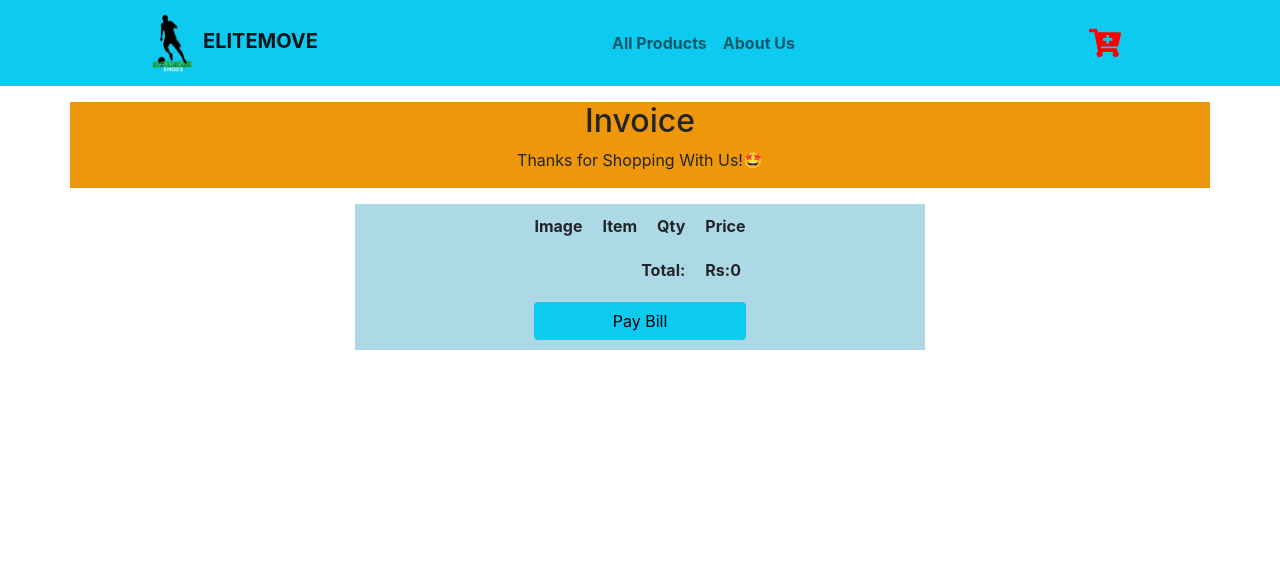
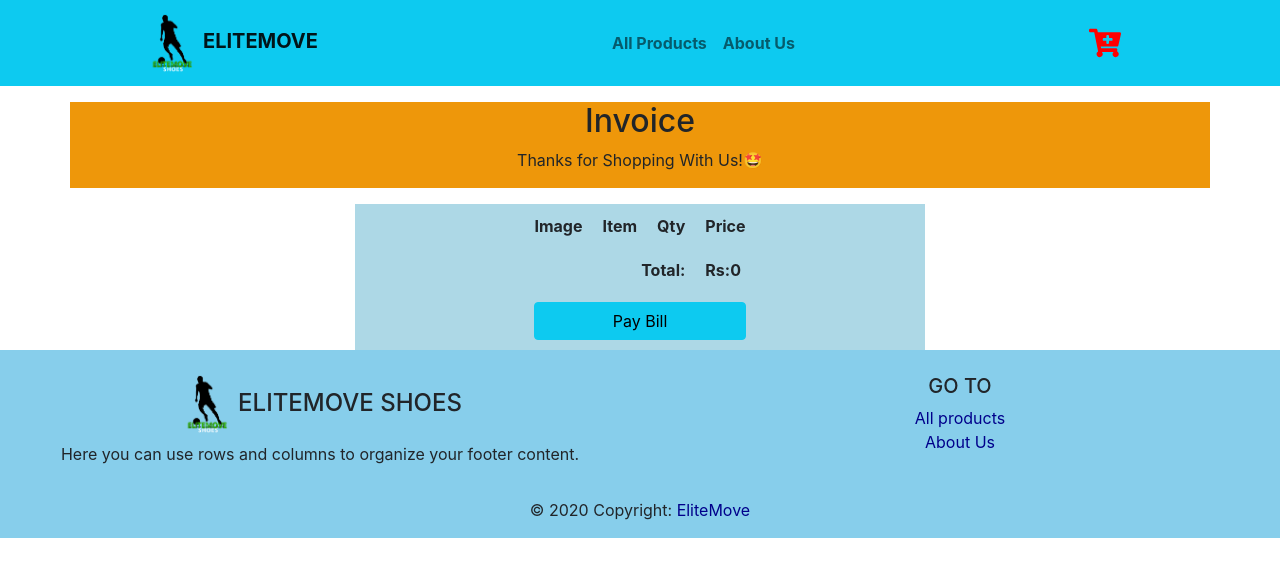
Before and after one commit to ehtashamtoor/Shoe-Store, a React (Create React App) app: page /products/yourCart/bill in a window 1280 px wide. Shown: the top 576 px of the page. Built offline with nearby package versions, Linux system fonts and the light colour scheme.

Commit message:
Footer added

```diff
--- a/src/App.js
+++ b/src/App.js
@@ -4,6 +4,7 @@ import { BrowserRouter as Router, Route, Routes } from 'react-router-dom'
 import { About } from './components/About/About';
 import { Home } from './components/Home/Home';
 import { Navbar } from './components/Navbar/Navbar';
+import Footer from './components/Footer/Footer';
 import { ProductItem } from './components/ProductItem/ProductItem';
 import { Products } from './components/Products/Products';
 import ShoppingCartPage from './components/shopping Cart Page/ShoppingCartPage';
@@ -22,6 +23,7 @@ function App() {
           <Route path='/products/yourCart' element={<ShoppingCartPage />} />
           <Route path='/products/yourCart/bill' element={<GenerateBill />} />
         </Routes>
+        <Footer />
       </Router>
     </div>
   );
--- /dev/null
+++ b/src/components/Footer/Footer.css
@@ -0,0 +1,3 @@
+#logo{
+    width: 60px;
+}
--- /dev/null
+++ b/src/components/Footer/Footer.js
@@ -0,0 +1,43 @@
+import React from 'react'
+import './Footer.css'
+import { Link } from 'react-router-dom'
+import logo from '../../images/logo.png'
+
+const Footer = () => {
+
+    const linkStyle = { textDecoration: 'none', color: "darkBlue" }
+    return (
+        <>
+            <footer className="page-footer font-small pt-4" style={{background: 'skyblue'}}>
+                <div className="container-fluid text-center text-md-left">
+                    <div className="row">
+                        <div className="col-md-6 mt-md-0 mt-3">
+                            <h4 className="text-uppercase">
+                                <img src={logo} alt="" id='logo'/>
+                                ELITEMOVE Shoes</h4>
+                            <p>Here you can use rows and columns to organize your footer content.</p>
+                        </div>
+
+                        {/* <hr className="clearfix w-100 d-md-none pb-0" /> */}
+
+                        <div className="col-md-6 mb-md-0 mb-3">
+                            <h5 className="text-uppercase">GO TO</h5>
+                            <ul className="list-unstyled">
+                                <li><Link to="/products" style={linkStyle}>All products</Link></li>
+                                <li><Link to="/about" style={linkStyle}>About Us</Link></li>
+                            </ul>
+                        </div>
+                    </div>
+                </div>
+
+                <div className="footer-copyright text-center py-3">© 2020 Copyright:
+                    <Link to="/" style={linkStyle}> EliteMove</Link>
+                </div>
+
+            </footer>
+
+        </>
+    )
+}
+
+export default Footer
```
